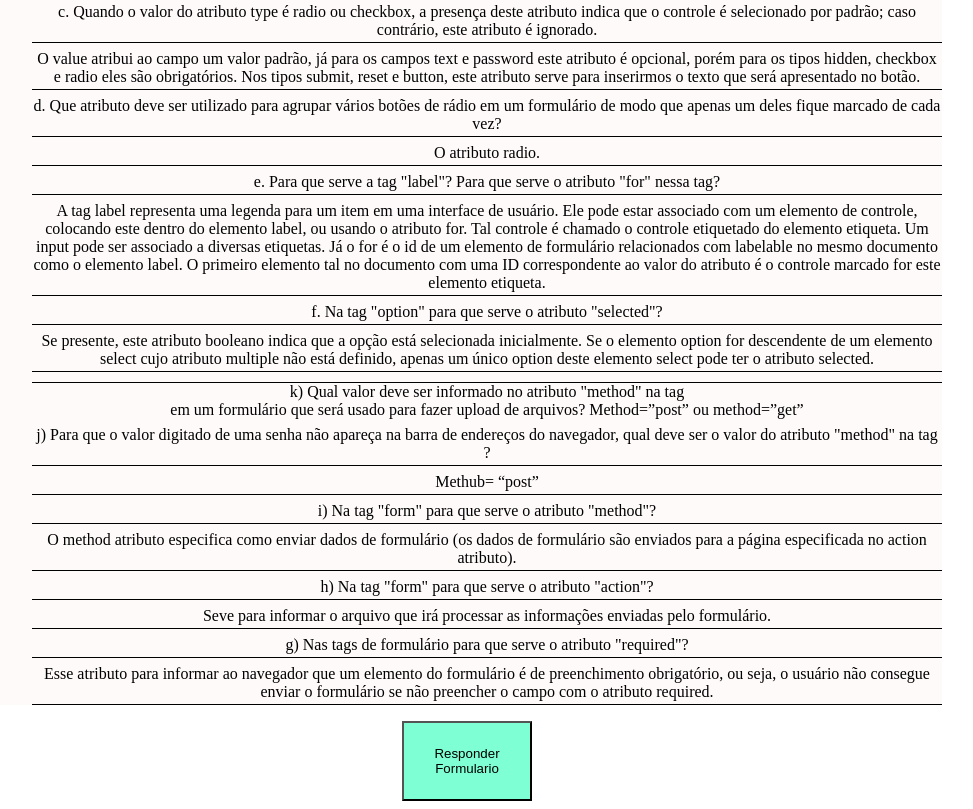
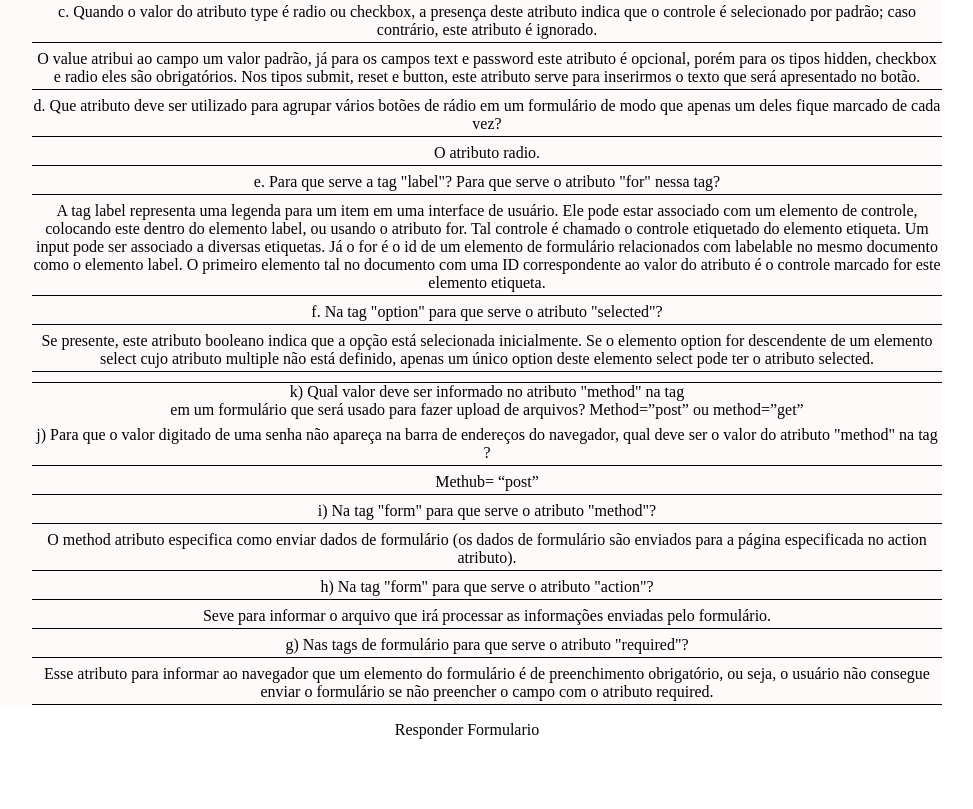
Before and after one commit to Guiwkkjk/Formulario-HTML, a plain HTML site: page index.html in a window 1280 px wide. Shown: the part 424-1233 px from the top of the page, without its empty margins (173-1146 px from the left). After the commit the page ends 1171 px from the top, so only its background shows below. Drawn offline with Linux system fonts and the light colour scheme.

Commit message:
Update index.html

```diff
--- a/index.html
+++ b/index.html
@@ -58,6 +58,6 @@
 
             </div>
 
-            <button><a href="formulario.html"></a>Responder Formulario</button>
+            <a href="formulario.html"></a>Responder Formulario
 </body>
 </html>
```
